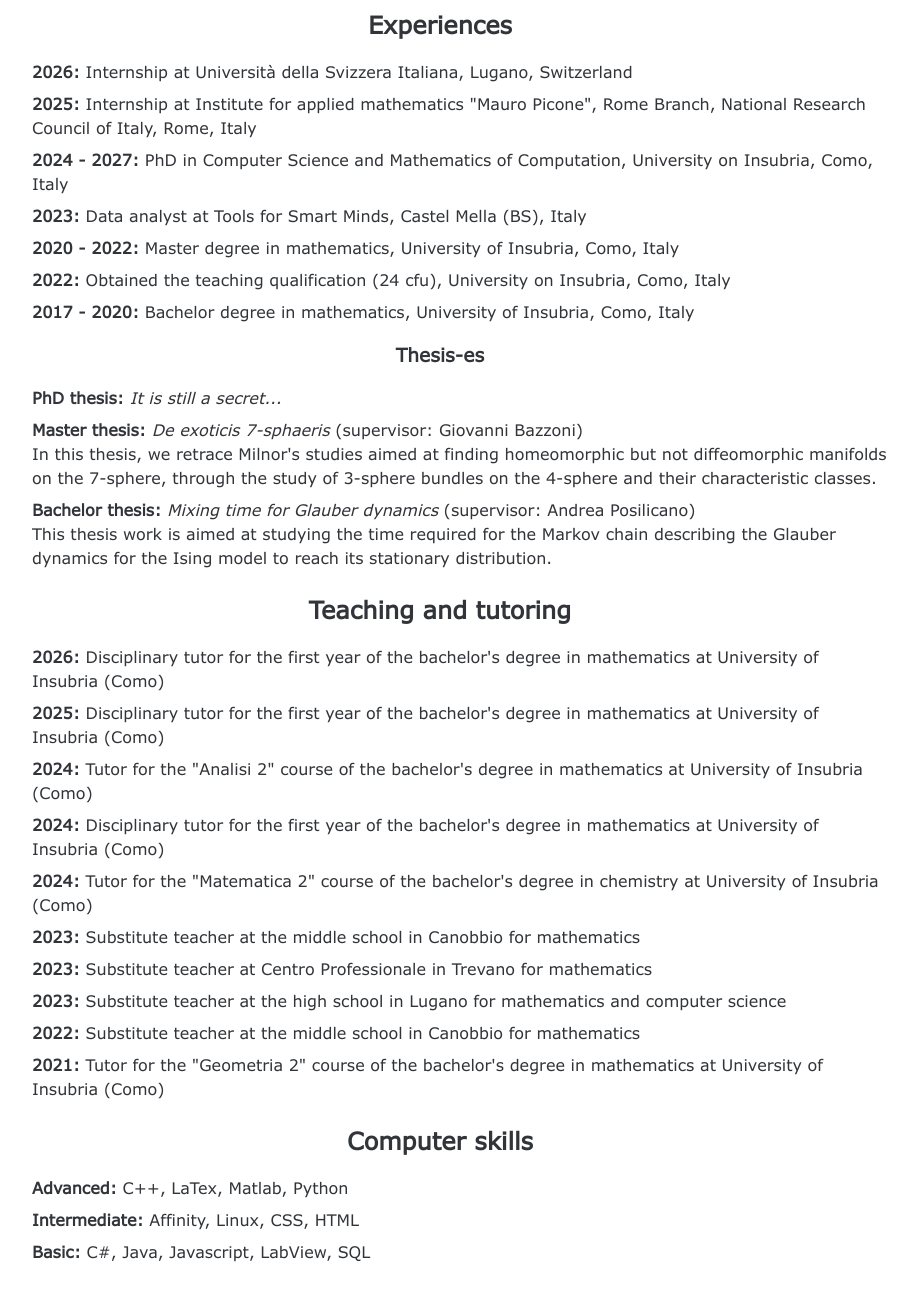
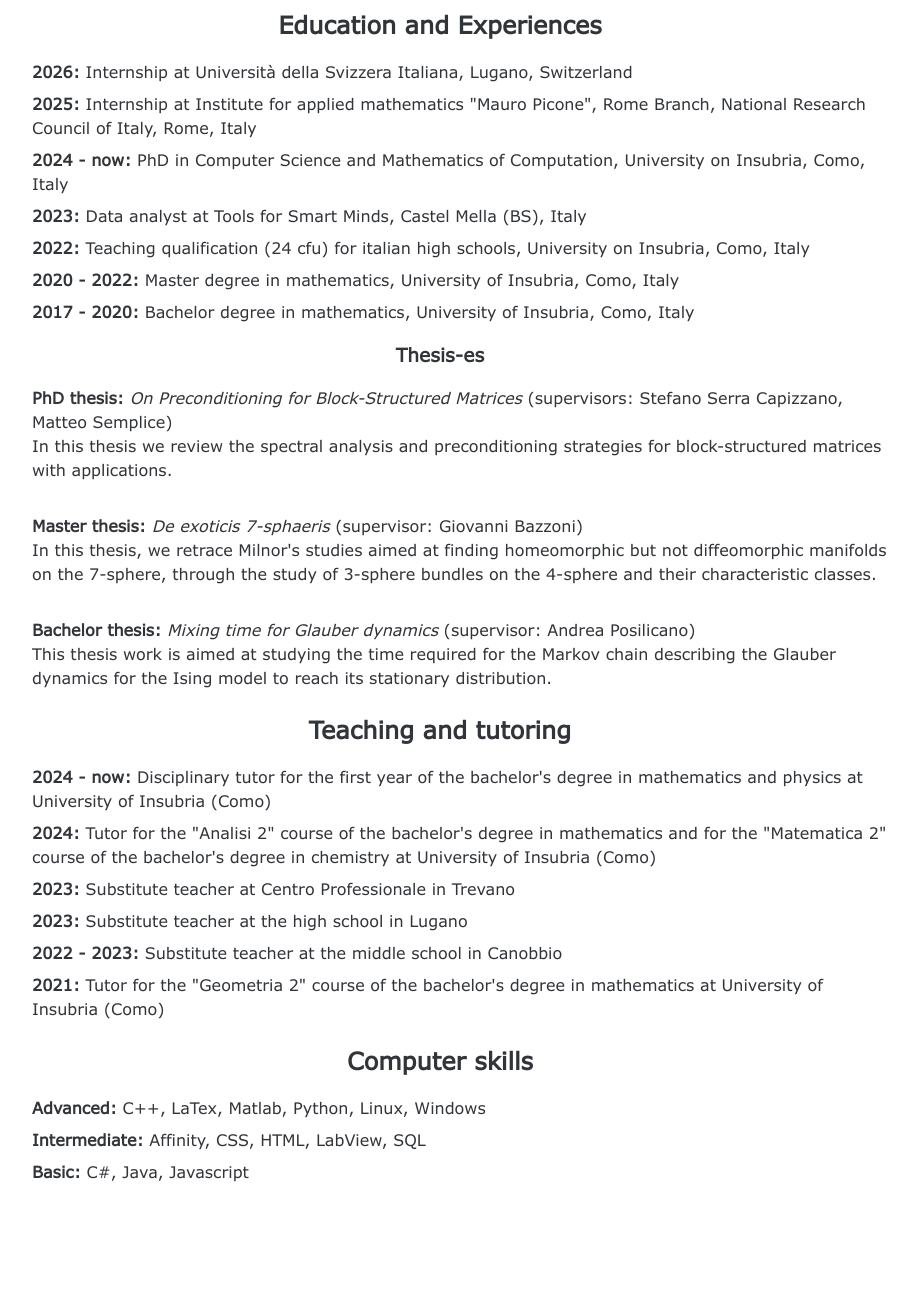
Before and after one commit to ferrixio/ferrixio.github.io, a plain HTML site: page about.html in a window 1280 px wide. Shown: the part 648-1948 px from the top of the page, without its empty margins (200-1117 px from the left). After the commit the page ends 1912 px from the top, so only its background shows below. Drawn offline with Linux system fonts and the light colour scheme.

Commit message:
cv update + misc

```diff
--- a/about.html
+++ b/about.html
@@ -23,49 +23,44 @@
                 </ul>
             </div>
 
-            <h2>Experiences</h2>
+            <h2>Education and Experiences</h2>
             <ul>
                 <li><strong>2026:</strong> Internship at Università della Svizzera Italiana, Lugano, Switzerland</li>
                 <li><strong>2025:</strong> Internship at Institute for applied mathematics "Mauro Picone", Rome Branch, National Research Council of Italy, Rome, Italy</li>
-                <li><strong>2024 - 2027:</strong> PhD in Computer Science and Mathematics of Computation, University on Insubria, Como, Italy</li>
+                <li><strong>2024 - now:</strong> PhD in Computer Science and Mathematics of Computation, University on Insubria, Como, Italy</li>
                 <li><strong>2023:</strong> Data analyst at Tools for Smart Minds, Castel Mella (BS), Italy</li>
+                <li><strong>2022:</strong> Teaching qualification (24 cfu) for italian high schools, University on Insubria, Como, Italy</li>
                 <li><strong>2020 - 2022:</strong> Master degree in mathematics, University of Insubria, Como, Italy</li>
-                <li><strong>2022:</strong> Obtained the teaching qualification (24 cfu), University on Insubria, Como, Italy</li>
                 <li><strong>2017 - 2020:</strong> Bachelor degree in mathematics, University of Insubria, Como, Italy</li>
             </ul>
 
             <h3>Thesis-es</h3>
             <ul>
-                <li><strong>PhD thesis:</strong> <i>It is still a secret...</i><br></li>
-
+                <li><strong>PhD thesis:</strong> <i>On Preconditioning for Block-Structured Matrices</i> (supervisors: Stefano Serra Capizzano, Matteo Semplice)<br>
+                    In this thesis we review the spectral analysis and preconditioning strategies for block-structured matrices with applications.</li>
+                    <br>
                 <li><strong>Master thesis:</strong> <i>De exoticis 7-sphaeris</i> (supervisor: Giovanni Bazzoni)<br>
-                    In this thesis, we retrace Milnor's studies aimed at finding homeomorphic but not diffeomorphic manifolds
-                    on the 7-sphere, through the study of 3-sphere bundles on the 4-sphere and their characteristic classes.</li>
-
+                    In this thesis, we retrace Milnor's studies aimed at finding homeomorphic but not diffeomorphic manifolds on the 7-sphere, through the study of 3-sphere bundles on the 4-sphere and their characteristic classes.</li>
+                    <br>
                 <li><strong>Bachelor thesis:</strong> <i>Mixing time for Glauber dynamics</i> (supervisor: Andrea Posilicano)<br>
-                    This thesis work is aimed at studying the time required for the Markov chain describing the Glauber
-                    dynamics for the Ising model to reach its stationary distribution.</li>
+                    This thesis work is aimed at studying the time required for the Markov chain describing the Glauber dynamics for the Ising model to reach its stationary distribution.</li>
             </ul>
 
             <h2>Teaching and tutoring</h2>
             <ul>
-                <li><strong>2026:</strong> Disciplinary tutor for the first year of the bachelor's degree in mathematics at University of Insubria (Como)</li>
-                <li><strong>2025:</strong> Disciplinary tutor for the first year of the bachelor's degree in mathematics at University of Insubria (Como)</li>
-                <li><strong>2024:</strong> Tutor for the "Analisi 2" course of the bachelor's degree in mathematics at University of Insubria (Como)</li>
-                <li><strong>2024:</strong> Disciplinary tutor for the first year of the bachelor's degree in mathematics at University of Insubria (Como)</li>
-                <li><strong>2024:</strong> Tutor for the "Matematica 2" course of the bachelor's degree in chemistry at University of Insubria (Como)</li>
-                <li><strong>2023:</strong> Substitute teacher at the middle school in Canobbio for mathematics</li>
-                <li><strong>2023:</strong> Substitute teacher at Centro Professionale in Trevano for mathematics</li>
-                <li><strong>2023:</strong> Substitute teacher at the high school in Lugano for mathematics and computer science</li>
-                <li><strong>2022:</strong> Substitute teacher at the middle school in Canobbio for mathematics</li>
+                <li><strong>2024 - now:</strong> Disciplinary tutor for the first year of the bachelor's degree in mathematics and physics at University of Insubria (Como)</li>
+                <li><strong>2024:</strong> Tutor for the "Analisi 2" course of the bachelor's degree in mathematics and for the "Matematica 2" course of the bachelor's degree in chemistry at University of Insubria (Como)</li>
+                <li><strong>2023:</strong> Substitute teacher at Centro Professionale in Trevano</li>
+                <li><strong>2023:</strong> Substitute teacher at the high school in Lugano</li>
+                <li><strong>2022 - 2023:</strong> Substitute teacher at the middle school in Canobbio</li>
                 <li><strong>2021:</strong> Tutor for the "Geometria 2" course of the bachelor's degree in mathematics at University of Insubria (Como)</li>
             </ul>
 
             <h2>Computer skills</h2>
             <ul>
-                <li><strong>Advanced: </strong>C++, LaTex, Matlab, Python</li>
-                <li><strong>Intermediate: </strong>Affinity, Linux, CSS, HTML</li>
-                <li><strong>Basic: </strong>C#, Java, Javascript, LabView, SQL</li>
+                <li><strong>Advanced: </strong>C++, LaTex, Matlab, Python, Linux, Windows</li>
+                <li><strong>Intermediate: </strong>Affinity, CSS, HTML, LabView, SQL</li>
+                <li><strong>Basic: </strong>C#, Java, Javascript</li>
             </ul>
 		</article>
 
--- a/assets/json/wareitems.json
+++ b/assets/json/wareitems.json
@@ -11,7 +11,7 @@
     },
     {
         "file":"Fsuite",
-        "text":"Ferrixio's software house",
+        "text":"Softwares everywhere",
         "R": 35, "G": 169, "B": 242
     },
     {
```
Also changed, not shown: Warehouse/Fsuite.html (+1 -1 lines), Warehouse/GenericGuide.html (+4 -3 lines), Warehouse/debloating.html (+4 -0 lines), assets/json/publications.json (+9 -0 lines), 2 other files.
